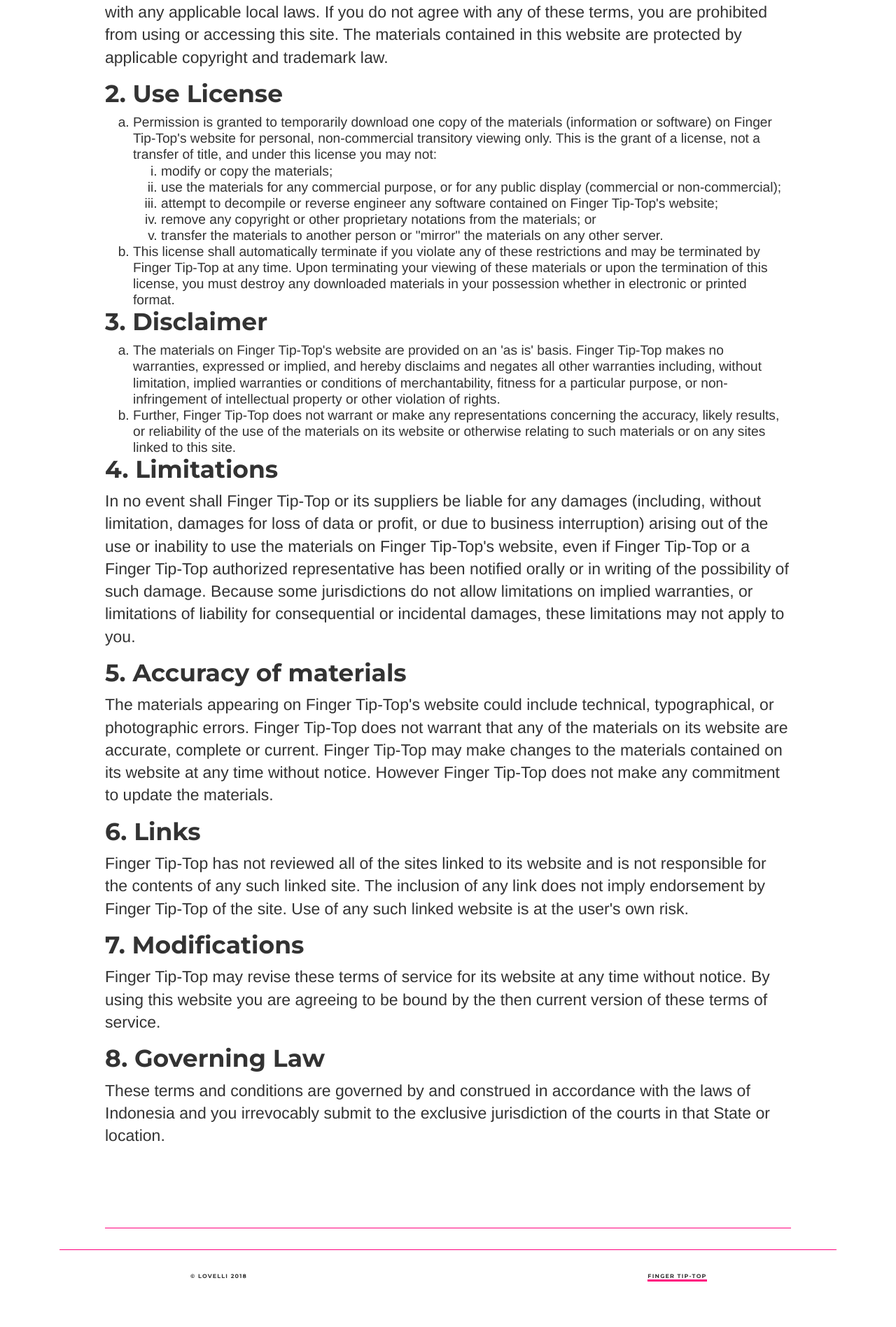
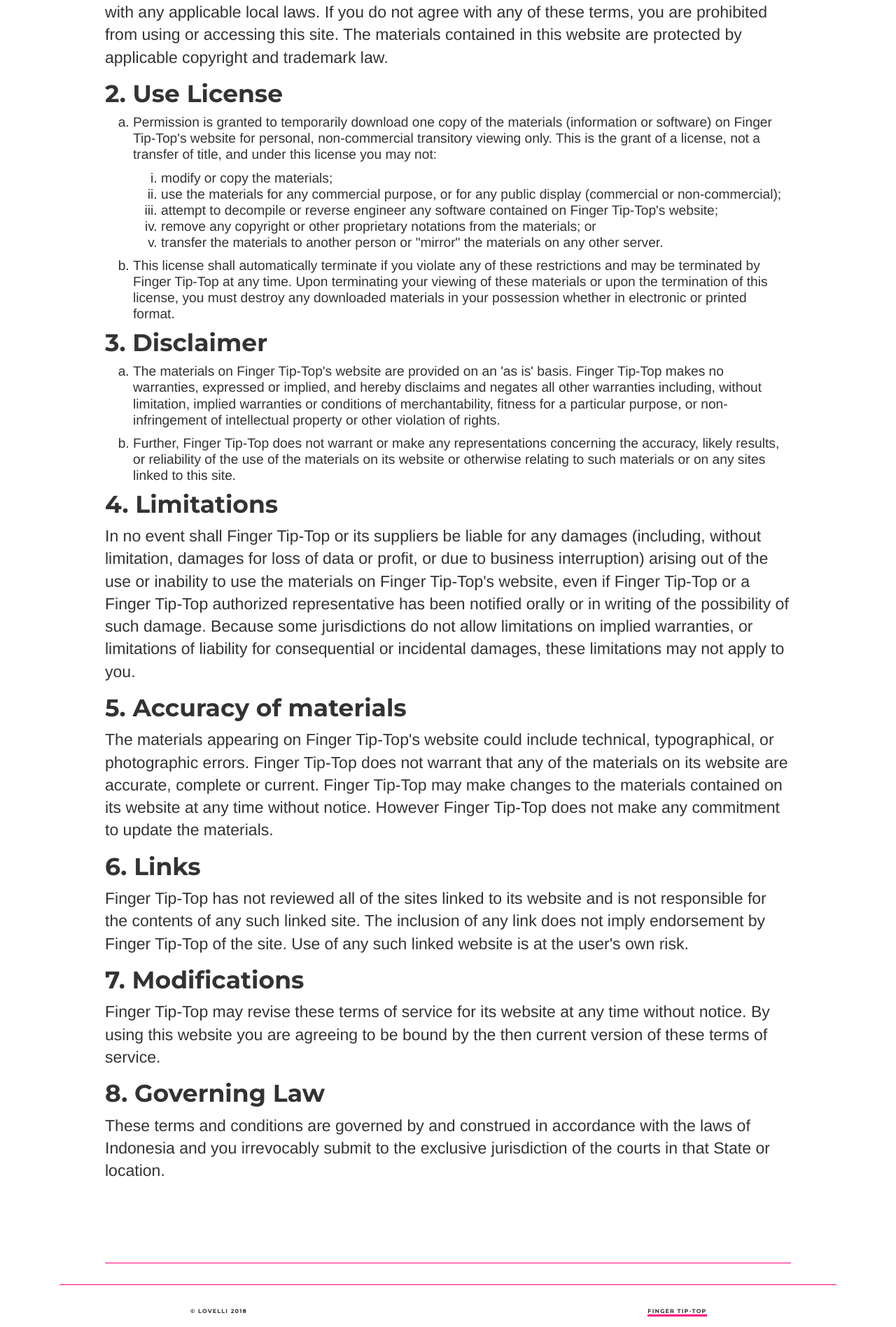
Before and after one commit to ariesti/ariesti.github.io, a Jekyll site: the page built from terms/policies.html, in a window 1280 px wide. Shown: the part 1291-3188 px from the top of the page at 70% size. Built offline with Jekyll 4.4.1, drawn with Linux system fonts in a browser that asks for light colours; before the commit the page ends 3138 px from its top, so only the background shows below that.

Commit message:
Update policies.html

```diff
--- a/terms/policies.html
+++ b/terms/policies.html
@@ -22,7 +22,7 @@
 <h3>2. Use License</h3>
 <ol class="b">
    <li>Permission is granted to temporarily download one copy of the materials (information or software) on Finger Tip-Top's website for personal, non-commercial transitory viewing only. This is the grant of a license, not a transfer of title, and under this license you may not:
-   <ol class="a">
+   <ol class="a ex2">
        <li>modify or copy the materials;</li>
        <li>use the materials for any commercial purpose, or for any public display (commercial or non-commercial);</li>
        <li>attempt to decompile or reverse engineer any software contained on Finger Tip-Top's website;</li>
@@ -30,14 +30,14 @@
        <li>transfer the materials to another person or "mirror" the materials on any other server.</li>
    </ol>
     </li>
-   <li>This license shall automatically terminate if you violate any of these restrictions and may be terminated by Finger Tip-Top at any time. Upon terminating your viewing of these materials or upon the termination of this license, you must destroy any downloaded materials in your possession whether in electronic or printed format.</li>
+   <li class="ex2">This license shall automatically terminate if you violate any of these restrictions and may be terminated by Finger Tip-Top at any time. Upon terminating your viewing of these materials or upon the termination of this license, you must destroy any downloaded materials in your possession whether in electronic or printed format.</li>
 </ol>
-<h3>3. Disclaimer</h3>
+<h3 class="ex2">3. Disclaimer</h3>
 <ol class="b">
    <li>The materials on Finger Tip-Top's website are provided on an 'as is' basis. Finger Tip-Top makes no warranties, expressed or implied, and hereby disclaims and negates all other warranties including, without limitation, implied warranties or conditions of merchantability, fitness for a particular purpose, or non-infringement of intellectual property or other violation of rights.</li>
-   <li>Further, Finger Tip-Top does not warrant or make any representations concerning the accuracy, likely results, or reliability of the use of the materials on its website or otherwise relating to such materials or on any sites linked to this site.</li>
+   <li class="ex2">Further, Finger Tip-Top does not warrant or make any representations concerning the accuracy, likely results, or reliability of the use of the materials on its website or otherwise relating to such materials or on any sites linked to this site.</li>
 </ol>
-<h3>4. Limitations</h3>
+<h3 class="ex2">4. Limitations</h3>
 <p>In no event shall Finger Tip-Top or its suppliers be liable for any damages (including, without limitation, damages for loss of data or profit, or due to business interruption) arising out of the use or inability to use the materials on Finger Tip-Top's website, even if Finger Tip-Top or a Finger Tip-Top authorized representative has been notified orally or in writing of the possibility of such damage. Because some jurisdictions do not allow limitations on implied warranties, or limitations of liability for consequential or incidental damages, these limitations may not apply to you.</p>
 <h3>5. Accuracy of materials</h3>
 <p>The materials appearing on Finger Tip-Top's website could include technical, typographical, or photographic errors. Finger Tip-Top does not warrant that any of the materials on its website are accurate, complete or current. Finger Tip-Top may make changes to the materials contained on its website at any time without notice. However Finger Tip-Top does not make any commitment to update the materials.</p>
```
